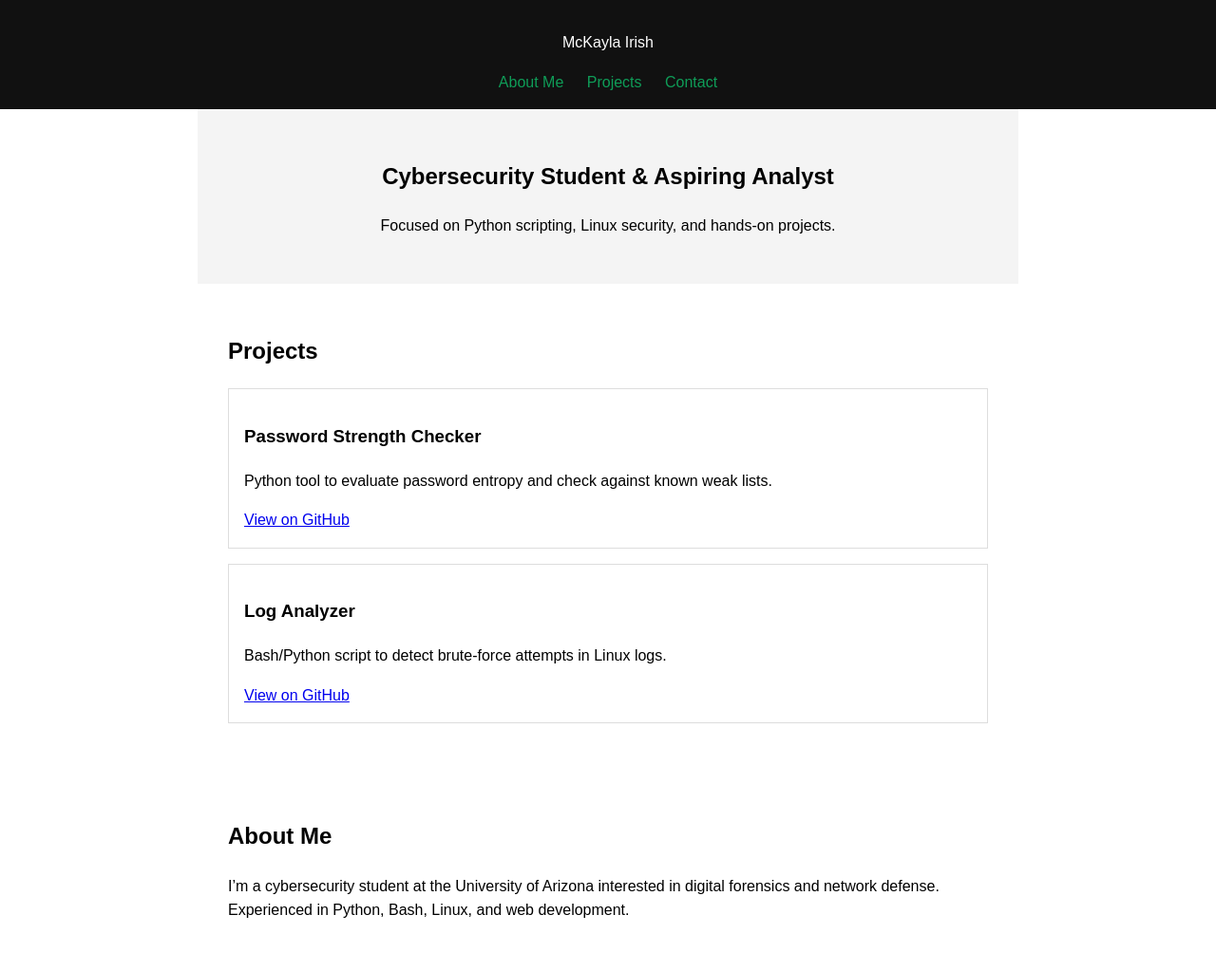
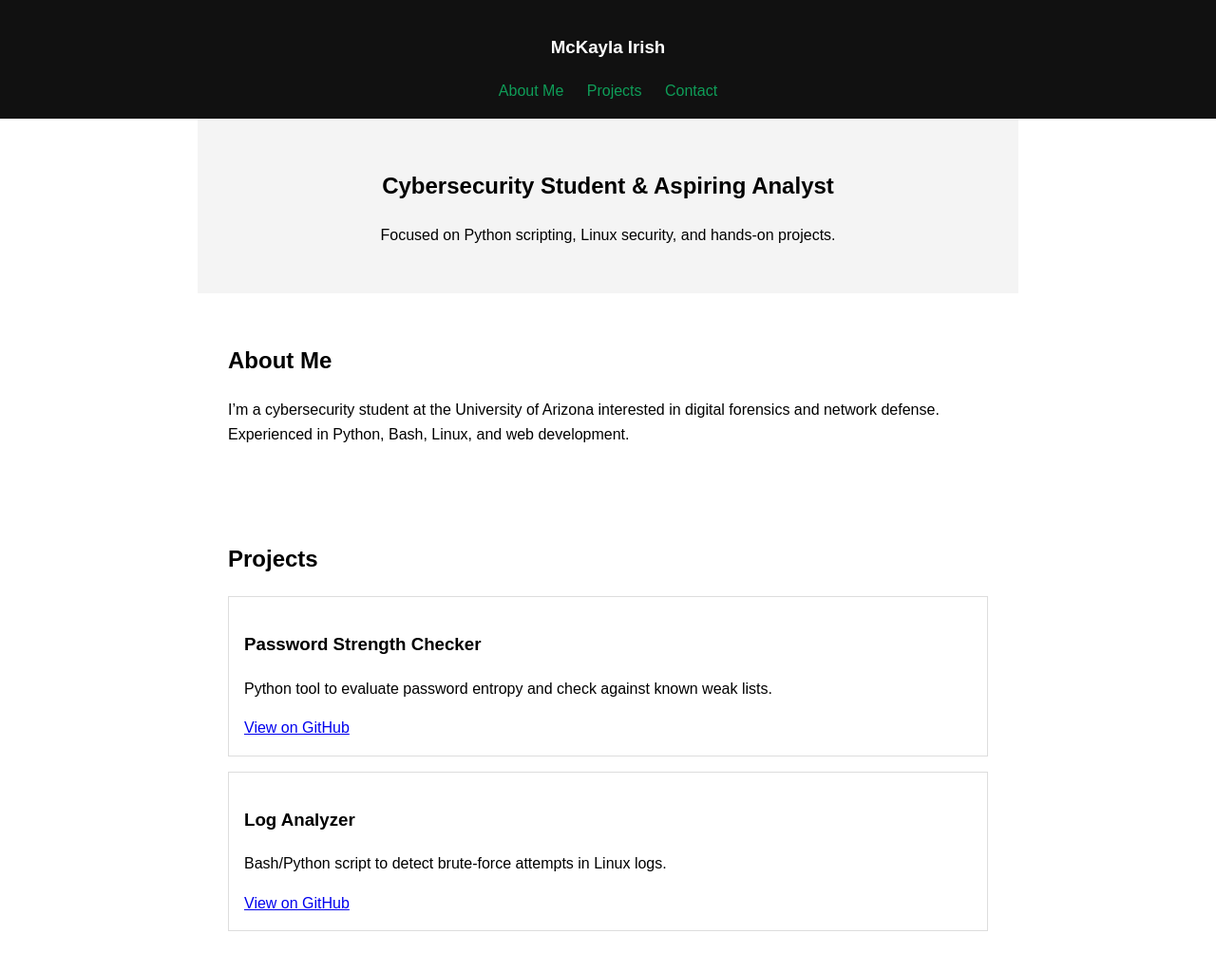
Before and after one commit to McKIrish/Mckirish-Portfolio, a plain HTML site: page index.html in a window 1280 px wide. Shown: the top 1023 px of the page at 95% size. Drawn offline with Linux system fonts and the light colour scheme.

Commit message:
Update index.html

```diff
--- a/index.html
+++ b/index.html
@@ -9,8 +9,7 @@
 <body>
   <header>
     <div id="logo">
-        <p>McKayla Irish</p>
-
+        <h3>McKayla Irish</h3>
     </div>
     <nav>
       <a href="#about">About Me</a>
@@ -22,6 +21,11 @@
   <section id="hero">
     <h2>Cybersecurity Student & Aspiring Analyst</h2>
     <p>Focused on Python scripting, Linux security, and hands-on projects.</p>
+  </section>
+
+  <section id="about">
+    <h2>About Me</h2>
+    <p>I’m a cybersecurity student at the University of Arizona interested in digital forensics and network defense. Experienced in Python, Bash, Linux, and web development.</p>
   </section>
 
   <section id="projects">
@@ -39,11 +43,6 @@
     <!-- Add more projects as you go -->
   </section>
 
-  <section id="about">
-    <h2>About Me</h2>
-    <p>I’m a cybersecurity student at the University of Arizona interested in digital forensics and network defense. Experienced in Python, Bash, Linux, and web development.</p>
-  </section>
-
   <section id="contact">
     <h2>Contact</h2>
     <p>Email: <a href="mailto:youremail@email.com">youremail@email.com</a></p>
@@ -52,7 +51,7 @@
   </section>
 
   <footer>
-    <p>&copy; 2025 Your Name</p>
+    <p>&copy; 2025 McKayla Irish</p>
   </footer>
 </body>
 </html>
```
